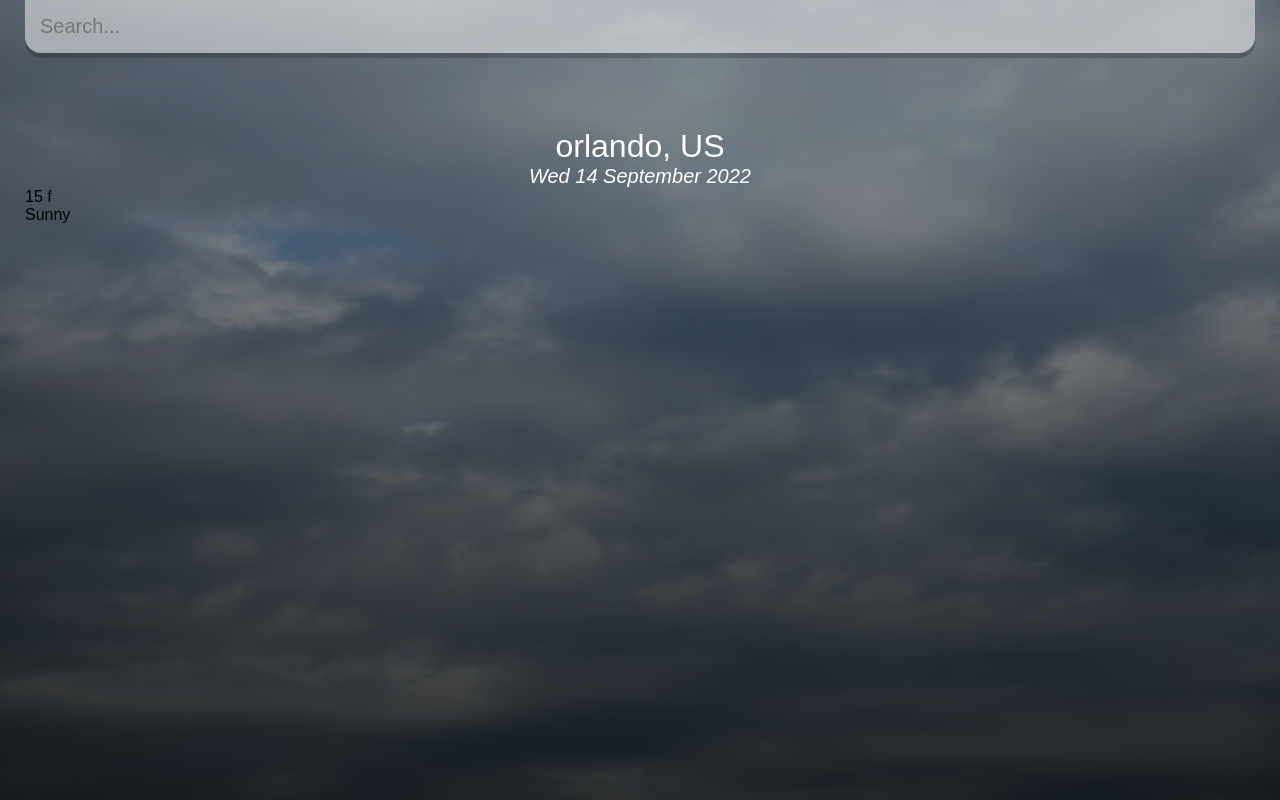
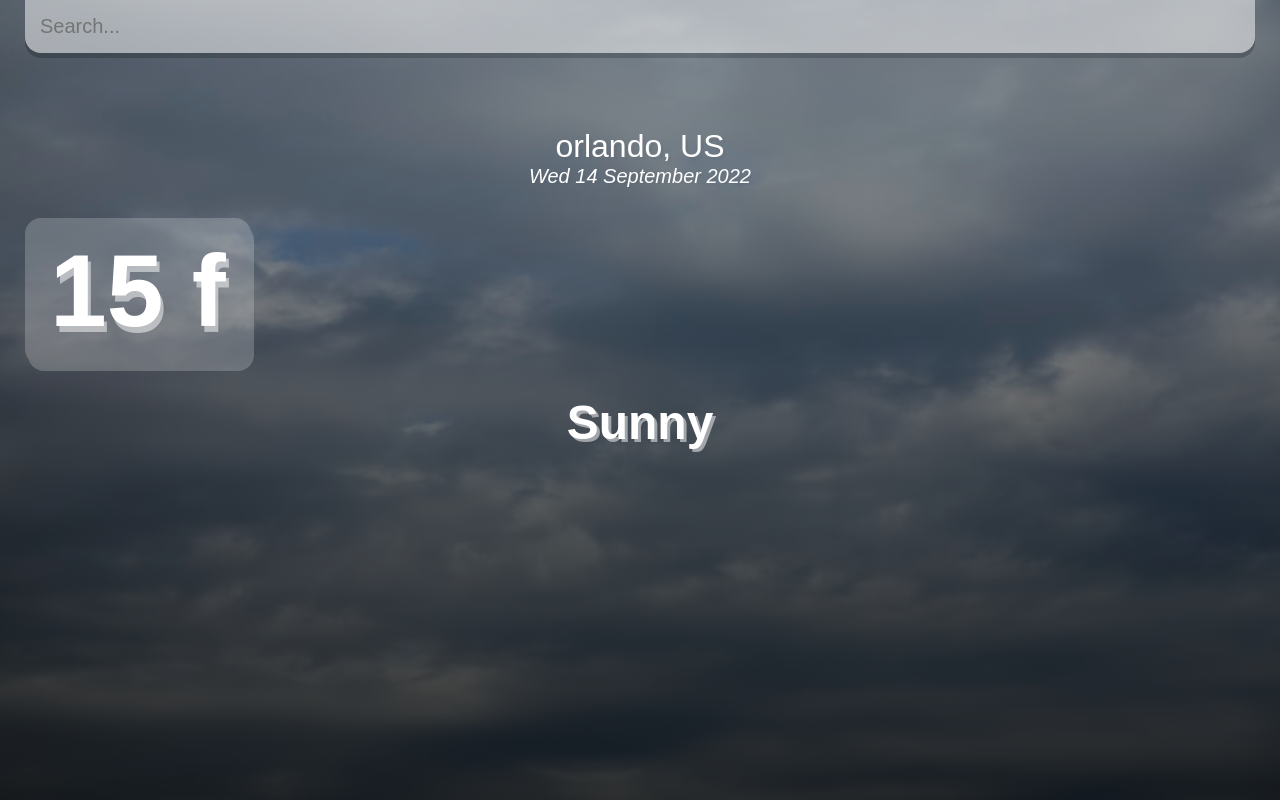
Before and after one commit to Brock-Merritt/React-Weather-App, a React (Create React App) app in the folder weather-app/: page / in a window 1280 px wide. Built offline with nearby package versions, Linux system fonts and the light colour scheme.

Commit message:
.weatherbox temp and weather css added

```diff
--- a/weather-app/src/index.css
+++ b/weather-app/src/index.css
@@ -67,4 +67,35 @@ main{
   font-weight: 300;
   font-style: italic;
   text-align: center;
+  text-shadow: 2px 2px rgba(50, 50, 70, .05);
 }
+
+.weather-box .weather{
+text-align: center;
+}
+
+.weather-box .temp {
+  position: relative;
+  display: inline-block;
+  margin: 30px auto;
+  background-color: rgba(255, 255, 255, 0.2);
+  border-radius: 16px;
+
+  padding: 15px 25px;
+
+  color:#FFF;
+  font-size: 102px;
+  font-weight: 900;
+
+  text-shadow: 3px 6px rgba(255, 255, 255, 0.5);
+  text-align: center;
+  box-shadow: 3px 6px rgba(255, 255, 255, 0.2);
+}
+
+.weather-box .weather{
+  color:#FFF;
+  font-size: 48px;
+  font-weight: 700;
+  text-shadow: 3px 3px rgba(255, 255, 255, 0.5);
+
+}
```
